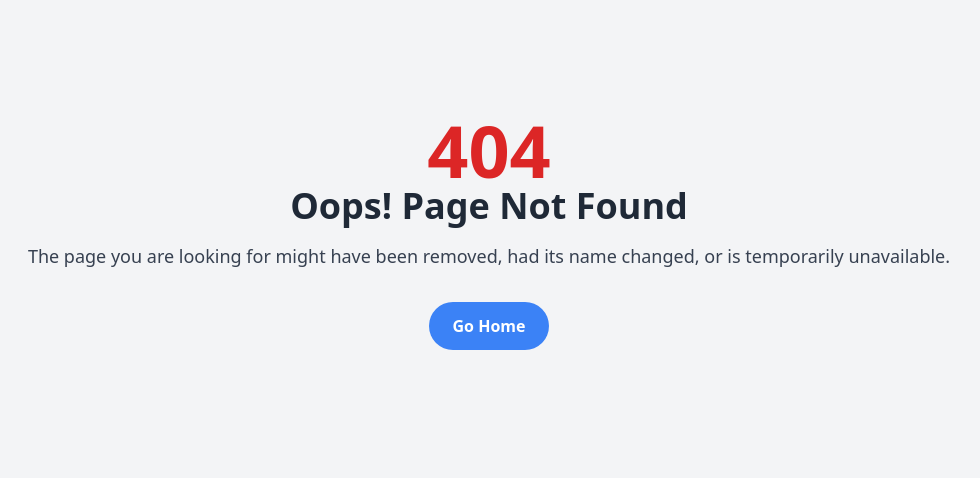
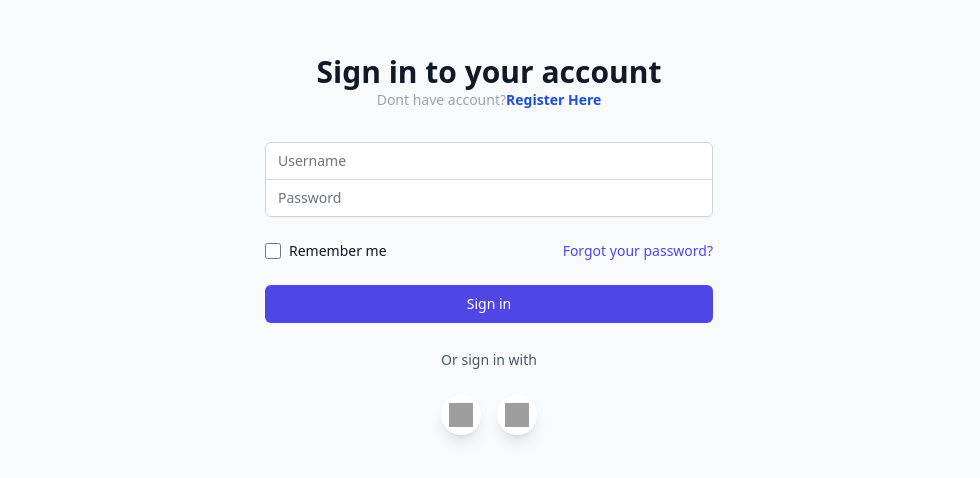
Before and after one commit to Asiful-Alam/travel-Cient-Side, a React (Vite) app: page /login in a window 1280 px wide. Before the commit this address had no page. Shown: the part 168-646 px from the top of the page, without its empty margins (151-1131 px from the left). Built offline with nearby package versions, Linux system fonts and the light colour scheme; grey boxes are pictures that could not be loaded.

Commit message:
added login page and design a card for toruist place

```diff
--- a/package.json
+++ b/package.json
@@ -10,6 +10,7 @@
     "preview": "vite preview"
   },
   "dependencies": {
+    "firebase": "^10.11.1",
     "localforage": "^1.10.0",
     "match-sorter": "^6.3.4",
     "react": "^18.2.0",
--- /dev/null
+++ b/src/Pages/Login.jsx
@@ -0,0 +1,84 @@
+import  { useState } from 'react';
+import { Link } from 'react-router-dom';
+
+const Login = () => {
+  const [username, setUsername] = useState('');
+  const [password, setPassword] = useState('');
+
+  const handleLogin = (e) => {
+    e.preventDefault();
+    // Add your login logic here
+  };
+
+  const handleGoogleLogin = () => {
+    // Add Google login logic here
+  };
+
+  const handleGithubLogin = () => {
+    // Add GitHub login logic here
+  };
+
+  return (
+    <div className="min-h-screen flex items-center justify-center bg-gray-50 py-12 px-4 sm:px-6 lg:px-8">
+      <div className="max-w-md w-full space-y-8">
+        <div>
+          <h2 className="mt-6 text-center text-3xl font-extrabold text-gray-900">Sign in to your account</h2>
+          <p className="text-sm text-center text-gray-400">
+          Dont have account?
+          <Link className="text-blue-700 font-bold" to="/register">
+            Register Here
+          </Link>
+        </p>
+        </div>
+        <form className="mt-8 space-y-6" onSubmit={handleLogin}>
+          <div className="rounded-md shadow-sm -space-y-px">
+            <div>
+              <label htmlFor="username" className="sr-only">Username</label>
+              <input id="username" name="username" type="text" autoComplete="username" required value={username} onChange={(e) => setUsername(e.target.value)} className="appearance-none rounded-none relative block w-full px-3 py-2 border border-gray-300 placeholder-gray-500 text-gray-900 rounded-t-md focus:outline-none focus:ring-indigo-500 focus:border-indigo-500 focus:z-10 sm:text-sm" placeholder="Username" />
+            </div>
+            <div>
+              <label htmlFor="password" className="sr-only">Password</label>
+              <input id="password" name="password" type="password" autoComplete="current-password" required value={password} onChange={(e) => setPassword(e.target.value)} className="appearance-none rounded-none relative block w-full px-3 py-2 border border-gray-300 placeholder-gray-500 text-gray-900 rounded-b-md focus:outline-none focus:ring-indigo-500 focus:border-indigo-500 focus:z-10 sm:text-sm" placeholder="Password" />
+            </div>
+          </div>
+
+          <div className="flex items-center justify-between">
+            <div className="flex items-center">
+              <input id="remember-me" name="remember-me" type="checkbox" className="h-4 w-4 text-indigo-600 focus:ring-indigo-500 border-gray-300 rounded" />
+              <label htmlFor="remember-me" className="ml-2 block text-sm text-gray-900">
+                Remember me
+              </label>
+            </div>
+
+            <div className="text-sm">
+              <a href="#" className="font-medium text-indigo-600 hover:text-indigo-500">
+                Forgot your password?
+              </a>
+            </div>
+          </div>
+
+          <div>
+            <button type="submit" className="group relative w-full flex justify-center py-2 px-4 border border-transparent text-sm font-medium rounded-md text-white bg-indigo-600 hover:bg-indigo-700 focus:outline-none focus:ring-2 focus:ring-offset-2 focus:ring-indigo-500">
+              Sign in
+            </button>
+          </div>
+
+          <div className="text-center mt-4">
+            <span className="text-sm text-gray-600">Or sign in with</span>
+          </div>
+
+          <div className="flex justify-center mt-4">
+            <button onClick={handleGoogleLogin} className="mr-2 bg-white p-2 rounded-full shadow-lg">
+              <img src="/google-icon.png" alt="Google" className="w-6 h-6" />
+            </button>
+            <button onClick={handleGithubLogin} className="ml-2 bg-white p-2 rounded-full shadow-lg">
+              <img src="/github-icon.png" alt="GitHub" className="w-6 h-6" />
+            </button>
+          </div>
+        </form>
+      </div>
+    </div>
+  );
+};
+
+export default Login;
--- a/src/component/LocationCard.jsx
+++ b/src/component/LocationCard.jsx
@@ -1,4 +1,3 @@
-import React from 'react';
 
 const LocationCard = ({ location }) => {
   return (
--- a/src/component/NavBar.jsx
+++ b/src/component/NavBar.jsx
@@ -1,4 +1,4 @@
-import { NavLink, useLocation } from "react-router-dom";
+import { Link, NavLink, useLocation } from "react-router-dom";
 
 const NavBar = () => {
   const location = useLocation();
@@ -101,6 +101,7 @@ const NavBar = () => {
   return (
     <div className="navbar my-8">
       <div className="navbar-start">
+        <h1 className="font-bold text-3xl">Asif<span className="text-red-500"> Travel</span></h1>
         <div className="dropdown">
           <div tabIndex={0} role="button" className="btn btn-ghost lg:hidden">
             <svg
@@ -127,10 +128,10 @@ const NavBar = () => {
       <div className="navbar-center hidden lg:flex">
         <ul className="menu menu-horizontal text-base font-semibold gap-2 px-4">{links}</ul>
       </div>
-      <div className="navbar-end space-x-4">
-        <a className="btn text-white bg-green-500">Sign In</a>
-        <a className="btn text-white bg-purple-500">Sign Up</a>
-      </div>
+      <Link to="/login" className="navbar-end space-x-4">
+
+        <button className="btn text-white bg-purple-500">Login</button>
+      </Link>
     </div>
   );
 };
--- a/src/main.jsx
+++ b/src/main.jsx
@@ -7,6 +7,7 @@ import AddTouristsSpot from './Pages/AddTouristsSpot.jsx';
 import Home from './Home.jsx';
 import './index.css'
 import BookingForm from './Pages/BookingForm.jsx';
+import Login from './Pages/Login.jsx';
 const router = createBrowserRouter([
   {
     path: '/',
@@ -18,6 +19,7 @@ const router = createBrowserRouter([
         path: '/',
         element: <Home />,
         loader: () => fetch('http://localhost:5000/location').then(res => res.json()),
+
       },
       {
         path: '/location',
@@ -27,6 +29,10 @@ const router = createBrowserRouter([
       path:'/booking',
       element:<BookingForm></BookingForm>,
       },
+      {
+        path: '/login',
+        element: <Login></Login>
+      }
     ],
   },
 ]);
```
Also changed, not shown: src/Route/PrivateRoute.jsx (added), 1 other file (tests, documents, lock files or other folders).
